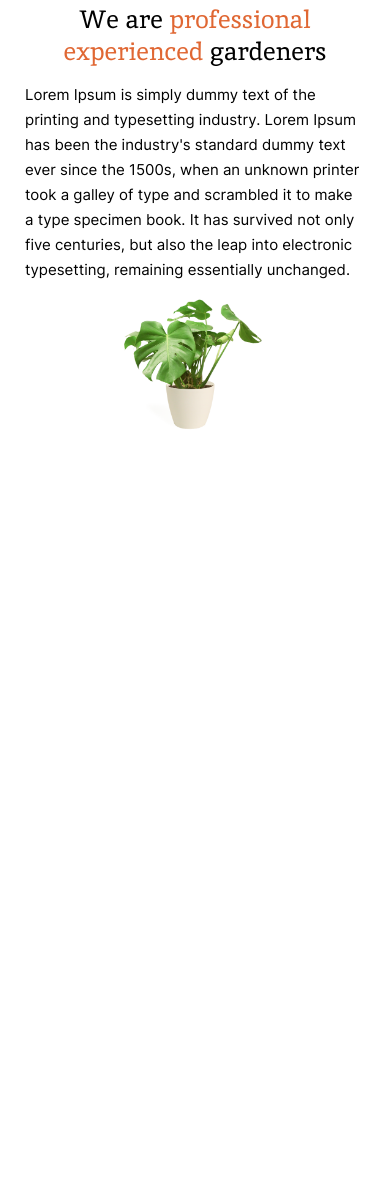
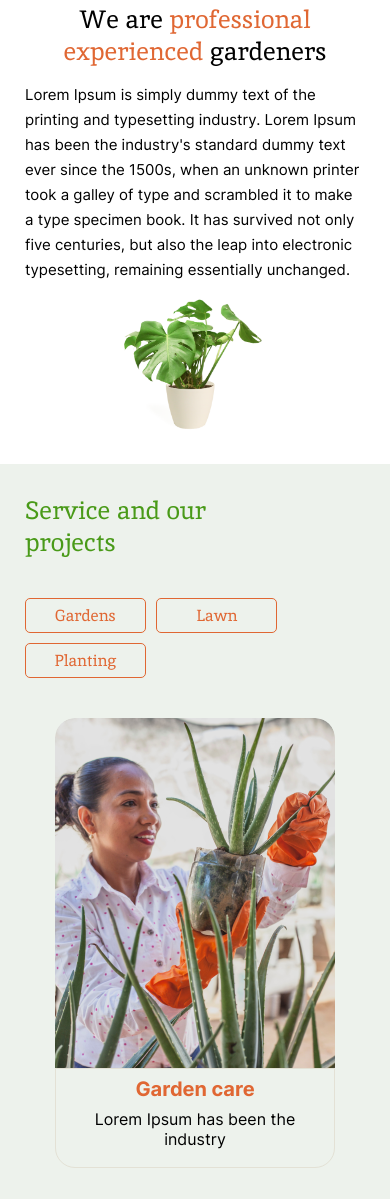
Before and after one commit to erkaevrus/plants_landing, a website: page index.html in a window 390 px wide. Shown: the part 423-1622 px from the top of the page. Before the commit the page ends 887 px from the top, so only its background shows below. Drawn offline with Linux system fonts and the light colour scheme.

Commit message:
feat: add media queries to service section

```diff
--- a/index.html
+++ b/index.html
@@ -61,7 +61,7 @@
                 </div>
             </div>
         </section>
-        <!-- <section class="service">
+        <section class="service">
             <div class="container service__container">
                 <div class="service__header">
                     <h2 class="service__title">Service and our projects</h2>
@@ -73,42 +73,66 @@
                 </div>
                 <div class="cards-block">
                     <div class="cards-block__item">
-                        <img class="cards-block__img" src="./src/img/service/card1.png" alt="woman">
+                        <picture>
+                            <source srcset="./src/img/service/card1_280x350.png" media="(max-width: 1300px)">
+                            <source srcset="./src/img/service/card1_330x350.png">
+                            <img class="cards-block__img" src="./src/img/service/card1_330x350.png" alt="woman">
+                        </picture>
                         <div class="cards-block__info">
                             <h4 class="cards-block__title">Garden care</h4>
                             <p class="cards-block__text">Lorem Ipsum has been the industry</p>
                         </div>
                     </div>
                     <div class="cards-block__item">
-                        <img class="cards-block__img" src="./src/img/service/card2.png" alt="lemon">
+                        <picture>
+                            <source srcset="./src/img/service/card2_280x350.png" media="(max-width: 1300px)">
+                            <source srcset="./src/img/service/card2_330x350.png">
+                            <img class="cards-block__img" src="./src/img/service/card1_330x350.png" alt="lemon">
+                        </picture>
                         <div class="cards-block__info">
                             <h4 class="cards-block__title">Planting</h4>
                             <p class="cards-block__text">Lorem Ipsum has been the industry</p>
                         </div>
                     </div>
                     <div class="cards-block__item">
-                        <img class="cards-block__img" src="./src/img/service/card3.png" alt="spray">
+                        <picture>
+                            <source srcset="./src/img/service/card3_280x350.png" media="(max-width: 1300px)">
+                            <source srcset="./src/img/service/card3_330x350.png">
+                            <img class="cards-block__img" src="./src/img/service/card1_330x350.png" alt="spray">
+                        </picture>
                         <div class="cards-block__info">
                             <h4 class="cards-block__title">Lawn care</h4>
                             <p class="cards-block__text">Lorem Ipsum has been the industry</p>
                         </div>
                     </div>
                     <div class="cards-block__item">
-                        <img class="cards-block__img" src="./src/img/service/card4.png" alt="woman">
+                        <picture>
+                            <source srcset="./src/img/service/card4_280x350.png" media="(max-width: 1300px)">
+                            <source srcset="./src/img/service/card4_330x350.png">
+                            <img class="cards-block__img" src="./src/img/service/card1_330x350.png" alt="woman">
+                        </picture>
                         <div class="cards-block__info">
                             <h4 class="cards-block__title">Planting</h4>
                             <p class="cards-block__text">Lorem Ipsum has been the industry</p>
                         </div>
                     </div>
                     <div class="cards-block__item">
-                        <img class="cards-block__img" src="./src/img/service/card5.png" alt="flowers">
+                        <picture>
+                            <source srcset="./src/img/service/card5_280x350.png" media="(max-width: 1300px)">
+                            <source srcset="./src/img/service/card5_330x350.png">
+                            <img class="cards-block__img" src="./src/img/service/card1_330x350.png" alt="flowers">
+                        </picture>
                         <div class="cards-block__info">
                             <h4 class="cards-block__title">Garden care</h4>
                             <p class="cards-block__text">Lorem Ipsum has been the industry</p>
                         </div>
                     </div>
                     <div class="cards-block__item">
-                        <img class="cards-block__img" src="./src/img/service/card6.png" alt="cacti">
+                        <picture>
+                            <source srcset="./src/img/service/card6_280x350.png" media="(max-width: 1300px)">
+                            <source srcset="./src/img/service/card6_330x350.png">
+                            <img class="cards-block__img" src="./src/img/service/card1_330x350.png" alt="cacti">
+                        </picture>
                         <div class="cards-block__info">
                             <h4 class="cards-block__title">Planting</h4>
                             <p class="cards-block__text">Lorem Ipsum has been the industry</p>
@@ -117,7 +141,7 @@
                 </div>
             </div>
         </section>
-        <section class="prices">
+        <!-- <section class="prices">
             <div class="container prices__container">
                 <div class="prices__left-column">
                     <h3 class="prices__title">Prices</h3>
--- a/src/sass/base/_buttons.scss
+++ b/src/sass/base/_buttons.scss
@@ -17,15 +17,20 @@
             height: 34px;
             @include font($size: 1.0rem, $height: 2.0rem);
         }
-
     }
     &--service {
+        @include font($size: 2.0rem, $height: 2.6rem);
         border-radius: 5px;
         width: 161px;
         height: 50px;
         color: $color-additional;
         @extend %font-add;
         border: 1px solid $color-additional;
+        @media (max-width: 767px) {
+            @include font($size: 1.6rem, $height: 2.5rem);
+            width: 121px;
+            height: 35px;
+        }
     }
     &:hover {
         color: $color-background-additional;
--- a/src/sass/components/_service.scss
+++ b/src/sass/components/_service.scss
@@ -1,26 +1,55 @@
 .service {
     padding: 40px 0 121px;
     background-color: $color-background-main;
+    @media (max-width: 1300px) {
+        padding: 60px 0 70px;
+    }
+    @media (max-width: 767px) {
+        padding: 30px 0;
+    }
+
     &__container {
         display: flex;
         flex-direction: column;
         row-gap: 80px;
+        @media (max-width: 1300px) {
+            row-gap: 40px;
+        }
     }
+
     &__header {
         display: flex;
         justify-content: start;
         align-items: center;
         column-gap: 142px;
+        @media (max-width: 1300px) {
+            flex-direction: column;
+            align-items: start;
+            row-gap: 45px;
+        }
+        @media (max-width: 767px) {
+            row-gap: 40px;
+        }
     }
+
     &__title {
         max-width: 306px;
         color: $color-primary;
+        @media (max-width: 600px) {
+            max-width: 187px;
+        }
     }
 }
 
 .button-block {
     display: flex;
     column-gap: 38px;
+    @media (max-width: 767px) {
+        flex-wrap: wrap;
+        max-width: 252px;
+        column-gap: 10px;
+        row-gap: 10px;
+    }
 }
 
 .cards-block {
@@ -28,22 +57,47 @@
     justify-content: space-between;
     flex-wrap: wrap;
     row-gap: 55px;
+    @media (max-width: 1300px) {
+        max-width: 668px;
+        align-self: center;
+        justify-content: start;
+        column-gap: 107px;
+        row-gap: 38px;
+    }
+    @media (max-width: 767px) {
+        max-width: 280px;
+        row-gap: 34px;
+    }
+
     &__img {
         display: block;
+        border-radius: 20px 20px 0px 0px;
     }
+
     &__info {
+        display: flex;
+        flex-direction: column;
+        align-items: center;
         max-width: 330px;
         height: 100px;
         border: 1px solid #E3E1D5;
         border-radius: 0px 0px 20px 20px;
+        @media (max-width: 1300px) {
+            max-width: 280px;
+        }
     }
+
     &__title {
         text-align: center;
         color: $color-additional;
         padding: 10px 0;
     }
+
     &__text {
         @include font($size: 1.6rem, $height: 2.0rem);
         text-align: center;
+        @media (max-width: 1300px) {
+            max-width: 201px;
+        }
     }
 }
```
Also changed, not shown: src/sass/components/_welcome.scss (+5 -4 lines), src/img/service/card1_280x350.png (added), src/img/service/card1_330x350.png (renamed from src/img/service/card1.png), src/img/service/card2_280x350.png (added), src/img/service/card2_330x350.png (renamed from src/img/service/card2.png), src/img/service/card3_280x350.png (added), src/img/service/card3_330x350.png (renamed from src/img/service/card3.png), src/img/service/card4_280x350.png (added), src/img/service/card4_330x350.png (renamed from src/img/service/card4.png), src/img/service/card5_280x350.png (added), src/img/service/card5_330x350.png (renamed from src/img/service/card5.png), src/img/service/card6_280x350.png (added), src/img/service/card6_330x350.png (renamed from src/img/service/card6.png), src/sass/style.css, 1 other file.
